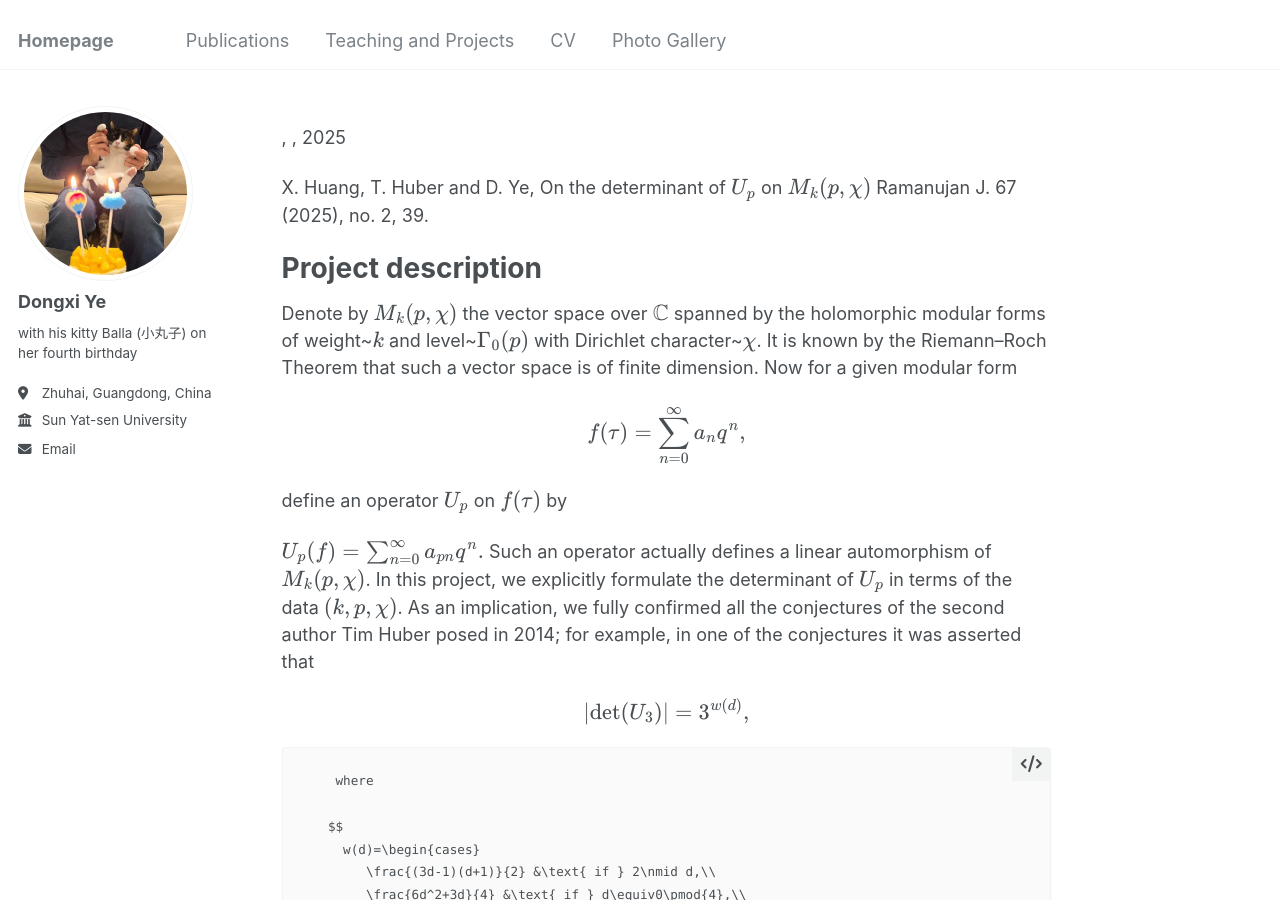
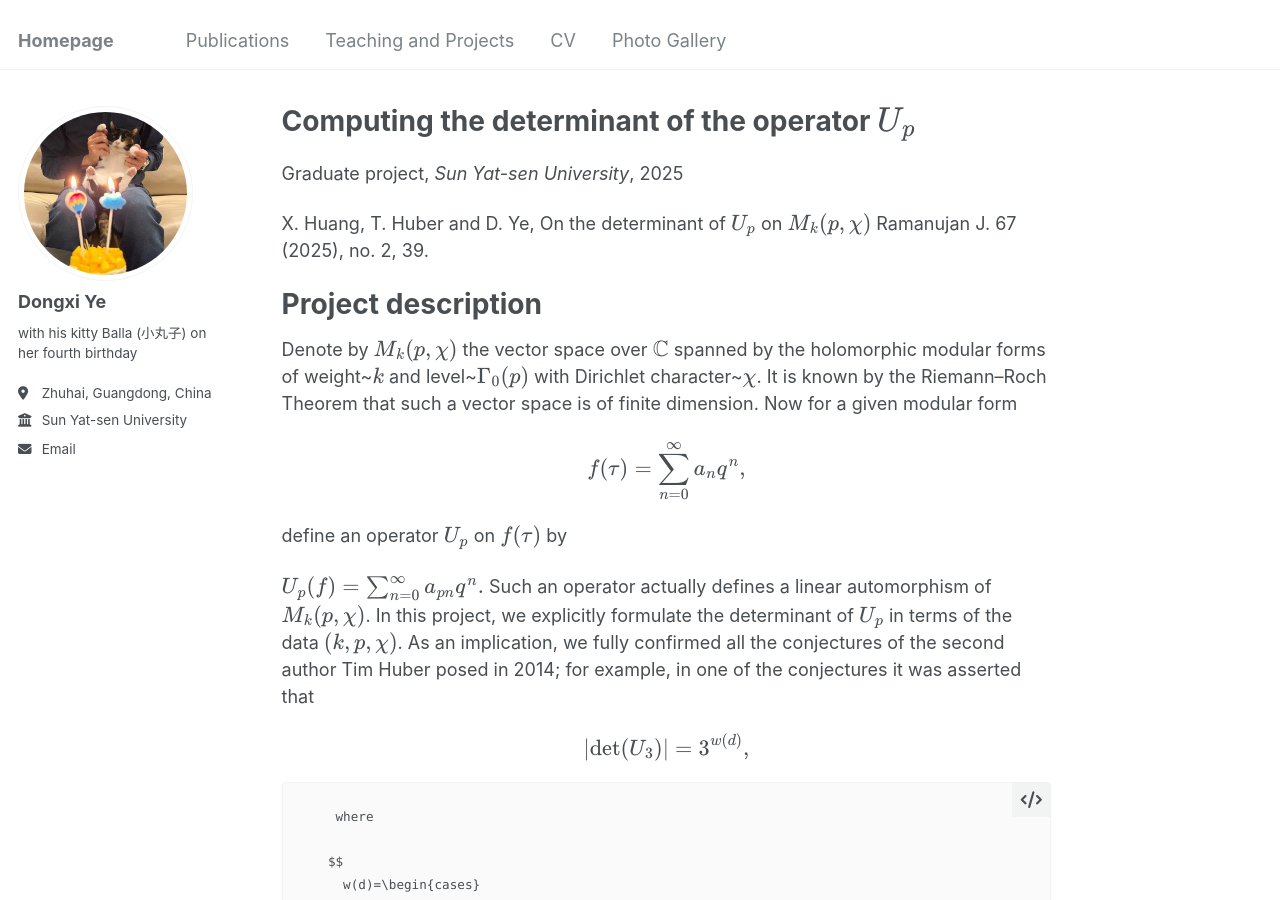
Before and after one commit to Dongxi-Ye/homepage, a Jekyll site: the page built from _teaching/Project 2025.md, in a window 1280 px wide and 900 px high. Built offline with Jekyll 4.4.1, drawn with Linux system fonts in a browser that asks for light colours.

Commit message:
Update Project 2025.md

```diff
--- a/_teaching/Project 2025.md
+++ b/_teaching/Project 2025.md
@@ -1,5 +1,5 @@
 ---
-title: "Computing the determinant of $$U_{p}$$ on $$M_{k}(p,\chi)$$"
+title: "Computing the determinant of the operator $$U_{p}$$"
 collection: teaching
 type: "Graduate project"
 venue: "Sun Yat-sen University"
```
